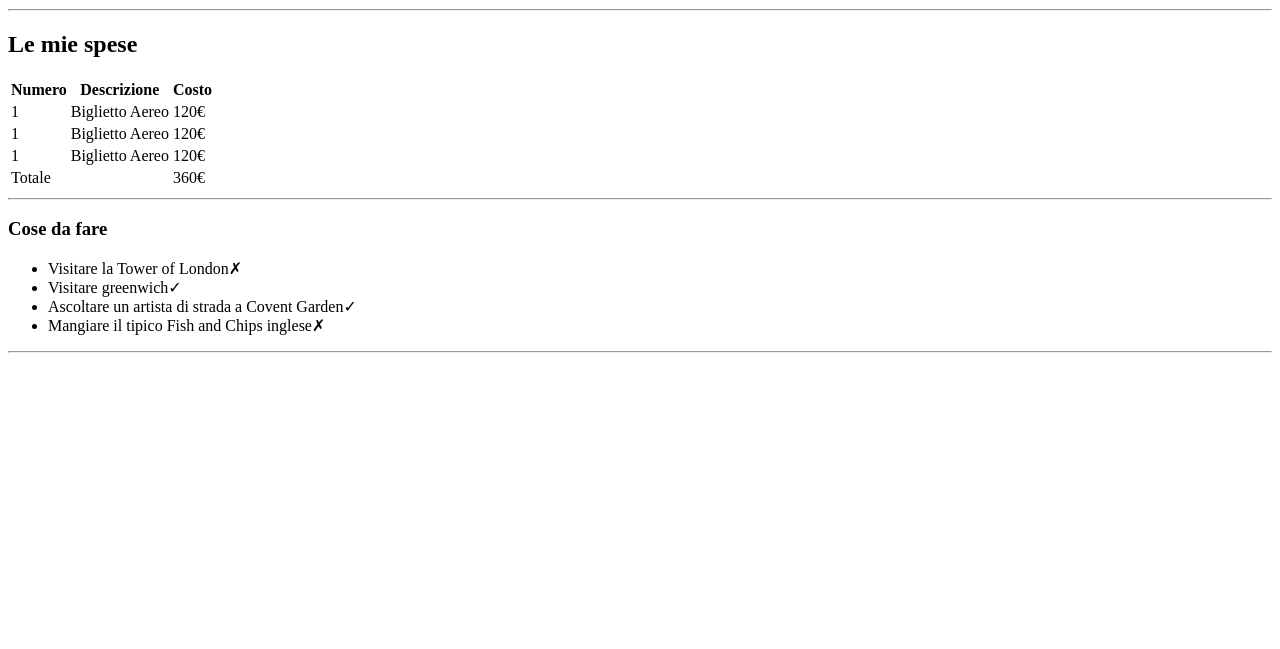
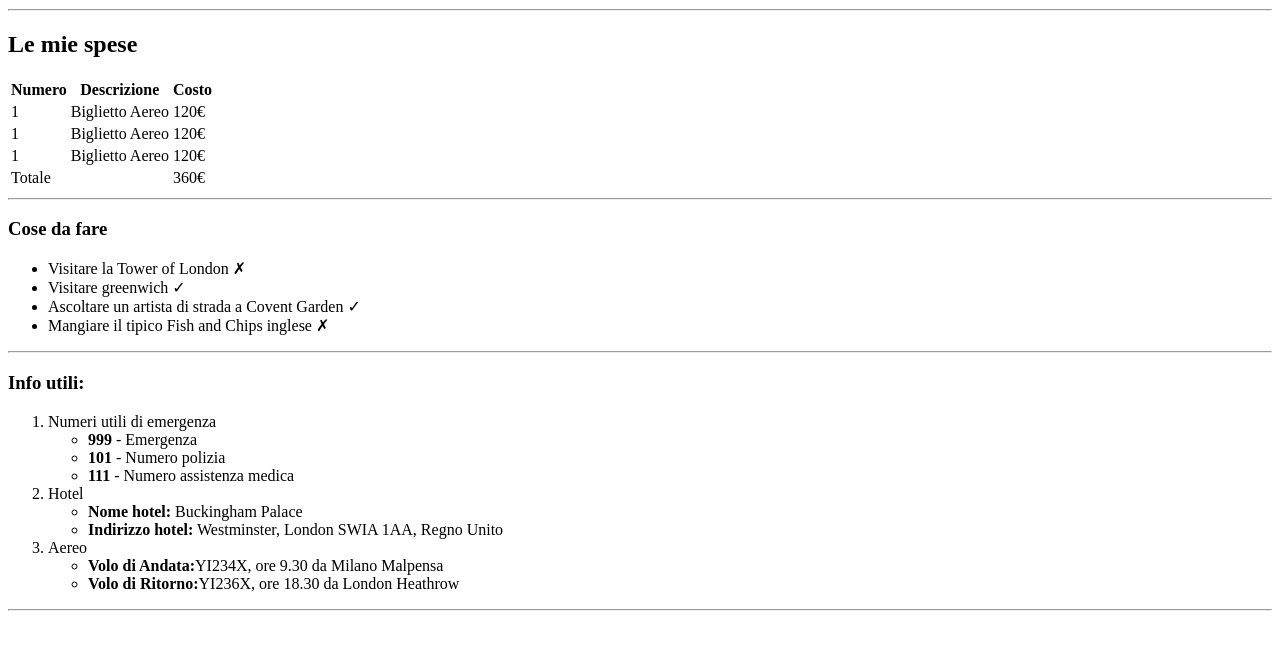
Before and after one commit to emanuelastetsko/html-london-trip, a plain HTML site: page index.html in a window 1280 px wide. Shown: the part 99-748 px from the top of the page. Drawn offline with Linux system fonts and the light colour scheme.

Commit message:
Aggiunta lista info utili

```diff
--- a/index.html
+++ b/index.html
@@ -65,15 +65,36 @@
             <!-- Lista cose da fare -->
             <h3>Cose da fare</h3>
             <ul>
-                <li>Visitare la Tower of London&#x2717;</li>
-                <li>Visitare greenwich&#x2713;</li>
-                <li>Ascoltare un artista di strada a Covent Garden&#x2713;</li>
-                <li>Mangiare il tipico Fish and Chips inglese&#x2717;</li>
+                <li>Visitare la Tower of London &#x2717;</li>
+                <li>Visitare greenwich &#x2713;</li>
+                <li>Ascoltare un artista di strada a Covent Garden &#x2713;</li>
+                <li>Mangiare il tipico Fish and Chips inglese &#x2717;</li>
             </ul>
             <hr>
 
             <!-- Lista ordinata info utili -->
+            <h3>Info utili:</h3>
+            <ol>
+                <li>Numeri utili di emergenza</li>
+                <ul>
+                    <li><strong>999</strong> - Emergenza</li>
+                    <li><strong>101</strong> - Numero polizia</li>
+                    <li><strong>111</strong> - Numero assistenza medica</li>
+                </ul>
 
+                <li>Hotel</li>
+                <ul>
+                    <li><strong>Nome hotel:</strong> Buckingham Palace</li>
+                    <li><strong>Indirizzo hotel:</strong> Westminster, London SWIA 1AA, Regno Unito</li>
+                </ul>
+
+                <li>Aereo</li>
+                <ul>
+                    <li><strong>Volo di Andata:</strong>YI234X, ore 9.30 da Milano Malpensa</li>
+                    <li><strong>Volo di Ritorno:</strong>YI236X, ore 18.30 da London Heathrow</li>
+                </ul>
+            </ol>
+            <hr>
 
         </main>
 
```
